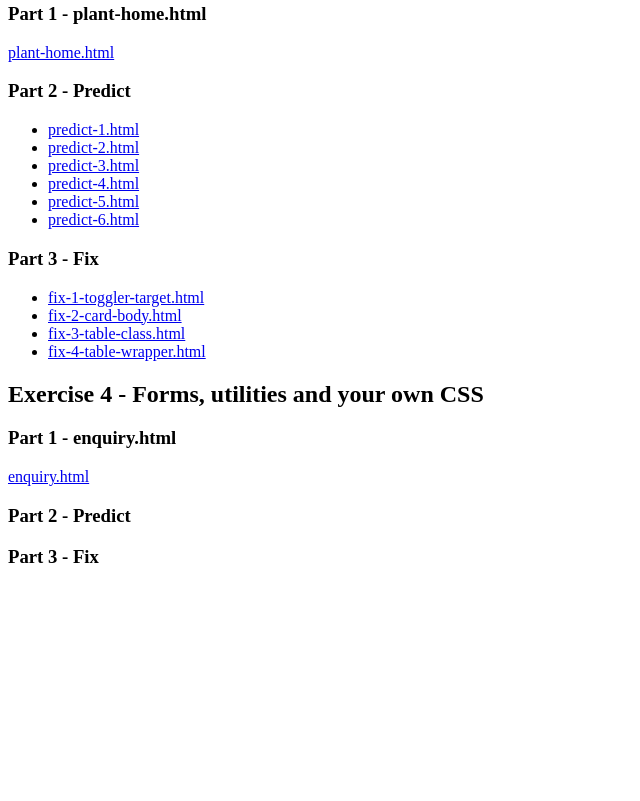
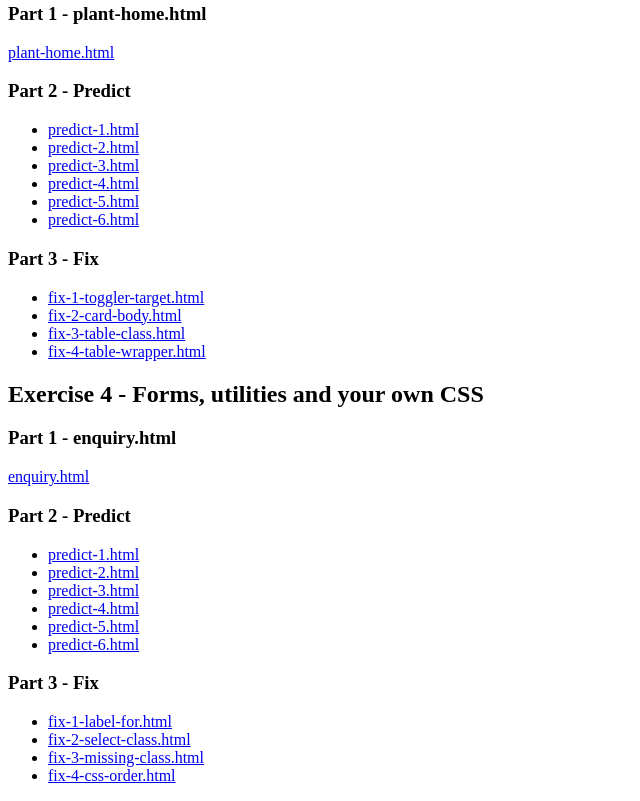
Before and after one commit to Sergii-Kostanets/lab-exercise-week-9, a plain HTML site: page index.html in a window 1280 px wide. Shown: the part 1050-1851 px from the top of the page, without its empty margins (0-640 px from the left). Before the commit the page ends 1636 px from the top, so only its background shows below. Drawn offline with Linux system fonts and the light colour scheme.

Commit message:
Part 3 - Predict

```diff
--- a/index.html
+++ b/index.html
@@ -76,9 +76,19 @@
     <a href="enquiry.html" target="_blank" rel="noopener noreferrer">enquiry.html</a>
     <h3>Part 2 - Predict</h3>
     <ul>
+      <li><a href="form-puzzles/predict/predict-1.html" target="_blank" rel="noopener noreferrer">predict-1.html</a></li>
+      <li><a href="form-puzzles/predict/predict-2.html" target="_blank" rel="noopener noreferrer">predict-2.html</a></li>
+      <li><a href="form-puzzles/predict/predict-3.html" target="_blank" rel="noopener noreferrer">predict-3.html</a></li>
+      <li><a href="form-puzzles/predict/predict-4.html" target="_blank" rel="noopener noreferrer">predict-4.html</a></li>
+      <li><a href="form-puzzles/predict/predict-5.html" target="_blank" rel="noopener noreferrer">predict-5.html</a></li>
+      <li><a href="form-puzzles/predict/predict-6.html" target="_blank" rel="noopener noreferrer">predict-6.html</a></li>
     </ul>
     <h3>Part 3 - Fix</h3>
     <ul>
+      <li><a href="form-puzzles/fix/fix-1-label-for.html" target="_blank" rel="noopener noreferrer">fix-1-label-for.html</a></li>
+      <li><a href="form-puzzles/fix/fix-2-select-class.html" target="_blank" rel="noopener noreferrer">fix-2-select-class.html</a></li>
+      <li><a href="form-puzzles/fix/fix-3-missing-class.html" target="_blank" rel="noopener noreferrer">fix-3-missing-class.html</a></li>
+      <li><a href="form-puzzles/fix/fix-4-css-order.html" target="_blank" rel="noopener noreferrer">fix-4-css-order.html</a></li>
     </ul>
   </body>
 </html>
```
Also changed, not shown: enquiry.html (+1 -0 lines), form-puzzles/fix/fix-1-label-for.html (+1 -1 lines), form-puzzles/fix/fix-2-select-class.html (+1 -1 lines), form-puzzles/fix/fix-3-missing-class.html (+1 -1 lines), form-puzzles/fix/fix-4-css-order.html (+1 -1 lines), form-puzzles/predict/predict-1.html (+1 -1 lines), form-puzzles/predict/predict-2.html (+1 -1 lines), form-puzzles/predict/predict-3.html (+1 -1 lines), form-puzzles/predict/predict-4.html (+1 -1 lines), form-puzzles/predict/predict-5.html (+1 -1 lines), form-puzzles/predict/predict-6.html (+1 -1 lines), styles.css (added, +11 -0 lines), form-puzzles/images/shelf.svg (deleted), 1 other file.
